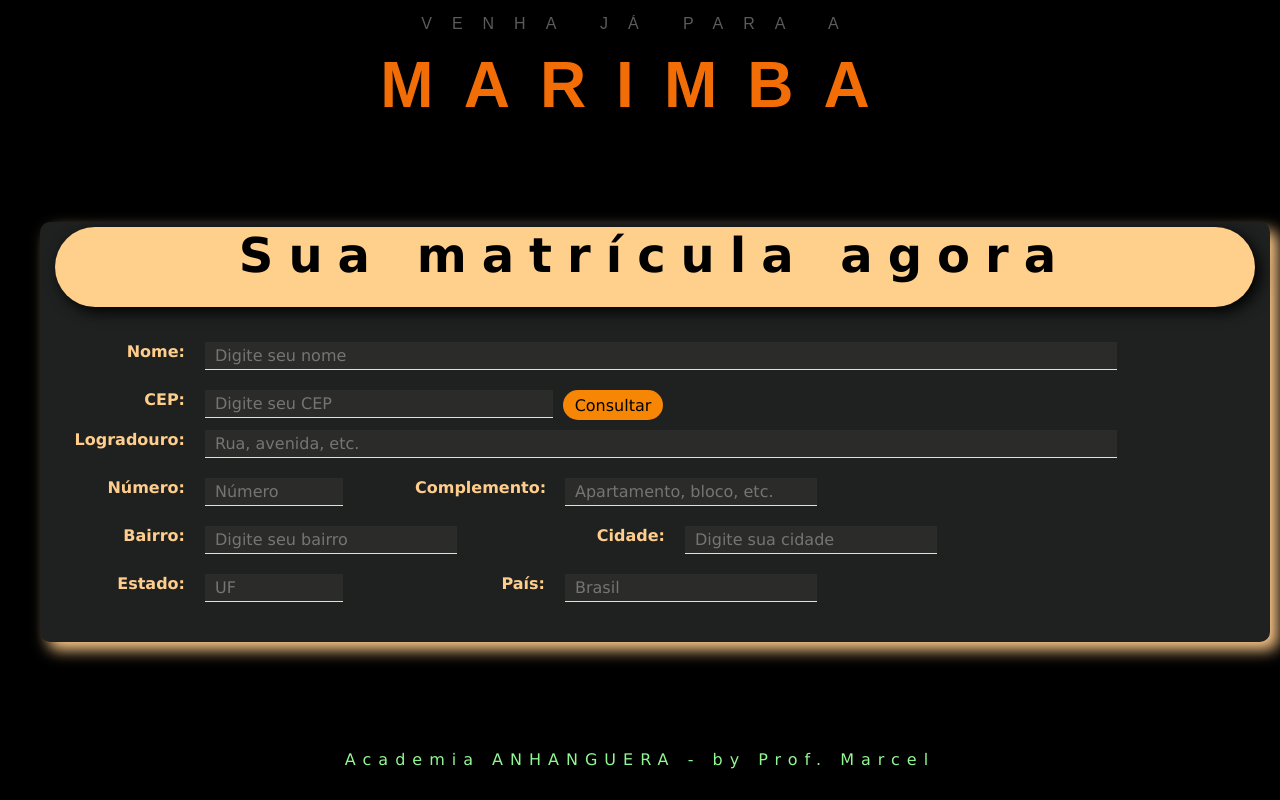
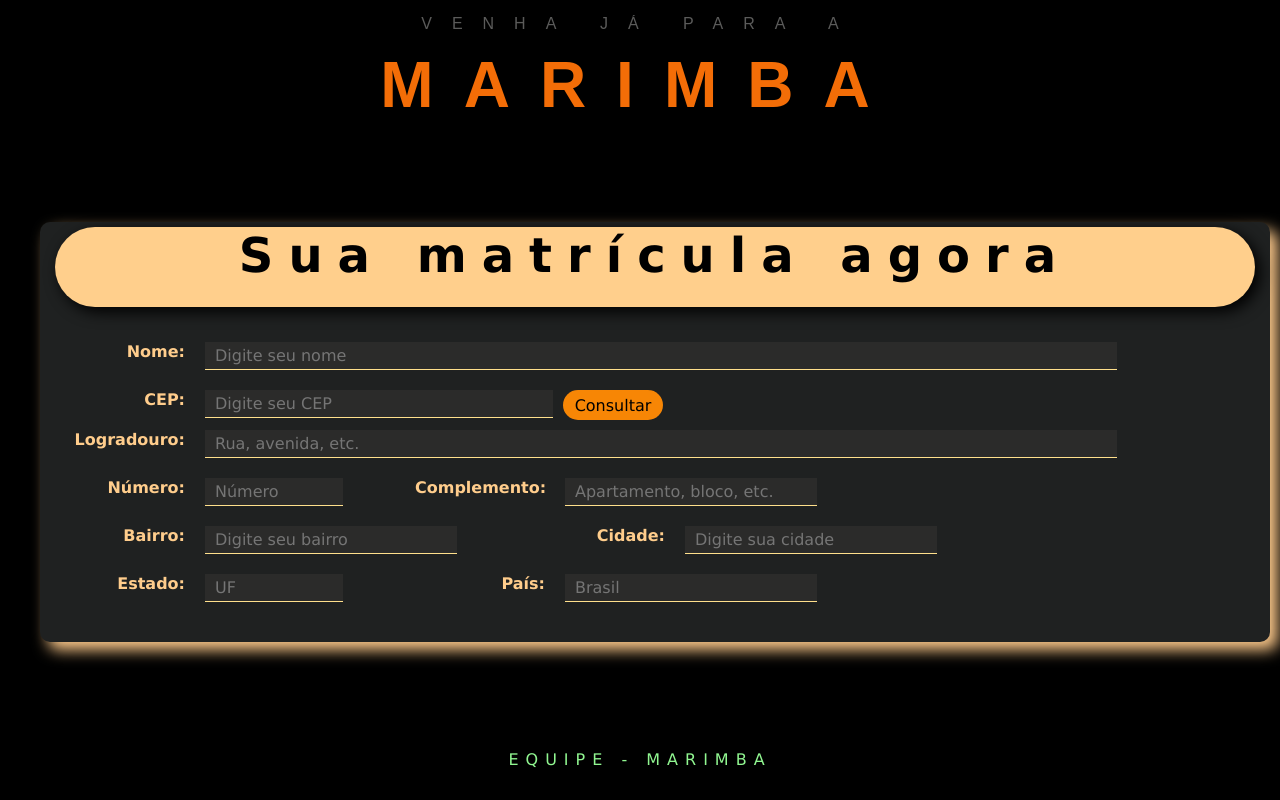
Before and after one commit to GiovanniBarbosaM/pro-natal, a plain HTML site: page index.html in a window 1280 px wide. Shown: the part 2940-3740 px from the top of the page. Drawn offline with Linux system fonts and the light colour scheme.

Commit message:
atualizacao 19/10/25 - 02

```diff
--- a/index.html
+++ b/index.html
@@ -248,7 +248,7 @@
     <!-- AREA DO RODAPÉ -->
     <footer id="footer">
        <div id="caixa_footer" class="center">
-           Academia ANHANGUERA - by Prof. Marcel
+           EQUIPE - MARIMBA
        </div>
     </footer>
 </body>
```
